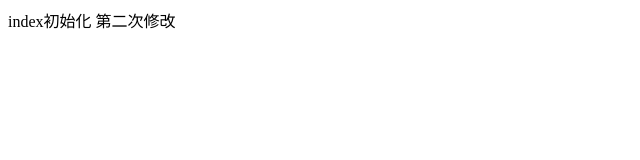
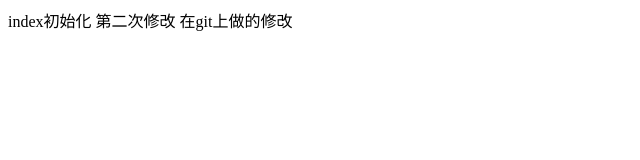
Before and after one commit to leshenga/mygittest, a plain HTML site: page index.html in a window 1280 px wide. Shown: the whole page, without its empty margins (0-640 px from the left). Drawn offline with Linux system fonts and the light colour scheme.

Commit message:
Update index.html
在git上直接改

```diff
--- a/index.html
+++ b/index.html
@@ -9,5 +9,6 @@
 <body>
     index初始化
     第二次修改
+    在git上做的修改
 </body>
 </html>
```
